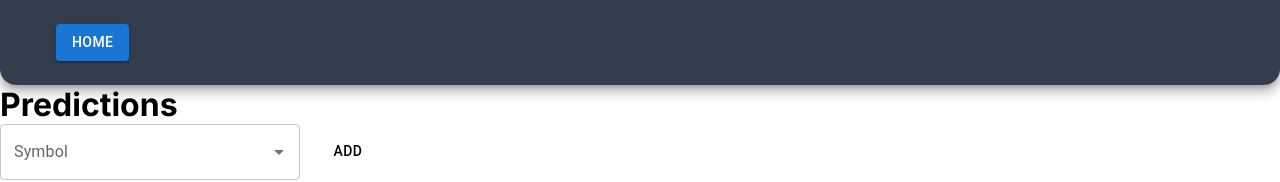
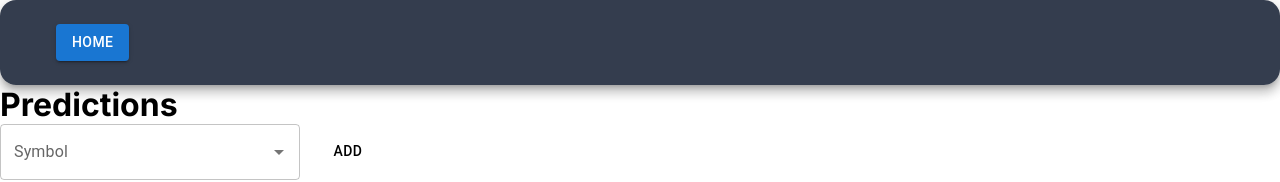
Before and after one commit to 1mshy/investor-dreams, a Next.js app: page /predictions in a window 1280 px wide. Shown: the top 182 px of the page. Built offline with nearby package versions, Linux system fonts and the light colour scheme.

Commit message:
background one

```diff
--- a/src/app/mui/theme.js
+++ b/src/app/mui/theme.js
@@ -32,7 +32,7 @@ export const theme = createTheme({
 export const SoftPaper = styled(Paper)`
  background-color: rgba(30, 41, 59, 0.9) !important;
  color: #ffffff !important;
- border-radius: 1rem;
+ border-radius: 1rem !important;
  padding: 1rem;
  overflow: hidden;
 `;
```
